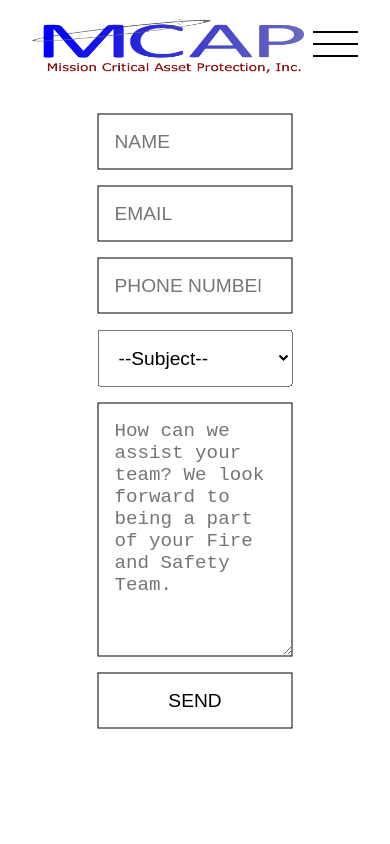
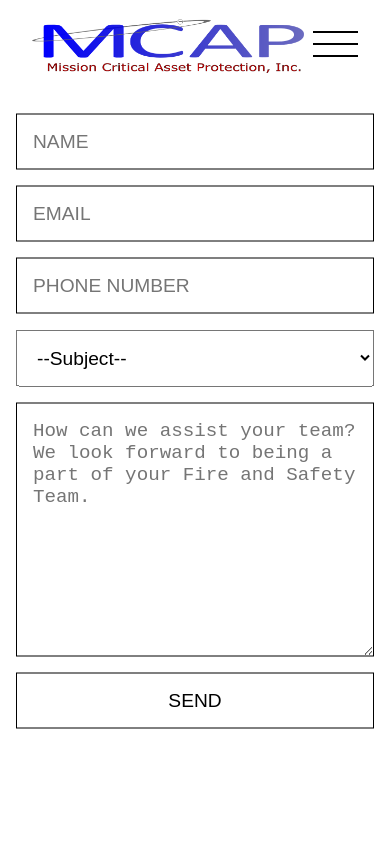
Before and after one commit to kv-n/missioncriticalassetprot, a React (Create React App) app: page /contact in a window 390 px wide. Shown: the top 844 px of the page. Built offline with nearby package versions, Linux system fonts and the light colour scheme.

Commit message:
adds link to logo in nav

```diff
--- a/src/components/Nav/Nav.js
+++ b/src/components/Nav/Nav.js
@@ -12,7 +12,7 @@ const Nav = () => {
         <>
         <div className="nav">
             <div className="nav__logo">
-                <img src={logo} alt="Mission Critical Asset Protection | Logo" />
+                <Link to="/"><img src={logo} alt="Mission Critical Asset Protection | Logo" /></Link>
             </div>
             <div className="nav__list">
                 <ul>
--- a/src/sass/_contact-form.scss
+++ b/src/sass/_contact-form.scss
@@ -6,7 +6,7 @@
     left: 50%;
     transform: translate(-50%, -50%);
     width: 50%;
-    max-width: 600px;
+    min-width: 600px;
     margin-top: 3rem;
 
     input, textarea, select {
@@ -32,3 +32,10 @@
         }
     }
 }
+
+@media (max-width: 700px) {
+    .contact-form {
+        width: calc(100% - 2rem);
+        min-width: calc(100% - 2rem);
+    }
+}
```
